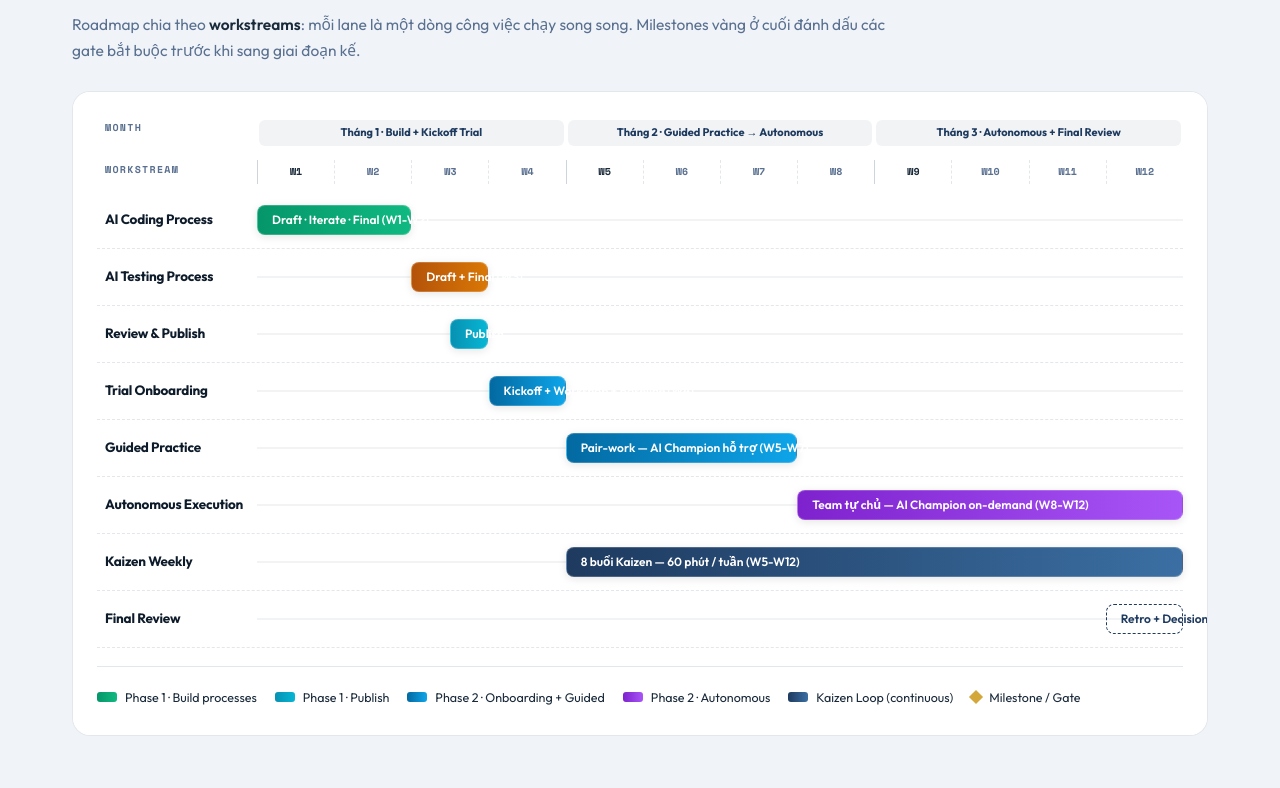
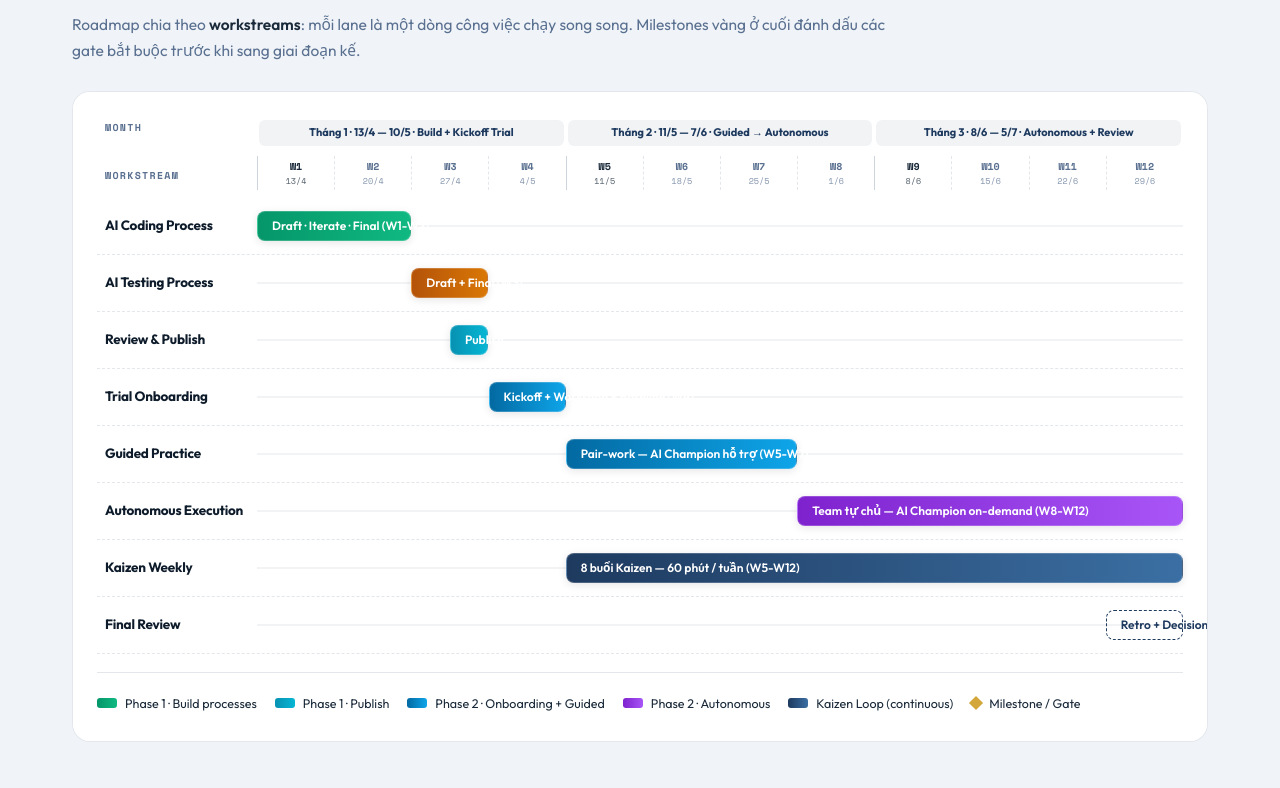
Before and after one commit to mor-nhatlq/ai-adoption-proposal, a plain HTML site: page index.html in a window 1280 px wide. Shown: the part 1372-2160 px from the top of the page. Drawn offline with nearby package versions, Linux system fonts and the light colour scheme.

Commit message:
feat: add actual dates (13/4 - 5/7/2026) to roadmap

```diff
--- a/index.html
+++ b/index.html
@@ -118,7 +118,8 @@
   /* Week axis */
   .rm-axis{display:grid;grid-template-columns:160px repeat(12,1fr);gap:0;margin-bottom:8px;align-items:end}
   .rm-axis-label{font-family:var(--font-mono);font-size:10px;font-weight:700;color:var(--text-dim);text-transform:uppercase;letter-spacing:1.3px;padding:6px 8px}
-  .rm-week{font-family:var(--font-mono);font-size:10px;font-weight:700;color:var(--text-dim);text-align:center;padding:4px 0;border-left:1px dashed var(--border)}
+  .rm-week{font-family:var(--font-mono);font-size:10px;font-weight:700;color:var(--text-dim);text-align:center;padding:4px 0;border-left:1px dashed var(--border);line-height:1.3}
+  .rm-week small{font-size:8.5px;font-weight:500;opacity:.75;display:block;margin-top:2px}
   .rm-week.month-start{border-left:1.5px solid var(--border-bright);color:var(--text)}
   .rm-month-strip{display:grid;grid-template-columns:160px repeat(12,1fr);margin-bottom:10px}
   .rm-month-strip > div:first-child{padding:0 8px;font-family:var(--font-mono);font-size:10px;font-weight:700;color:var(--text-dim);text-transform:uppercase;letter-spacing:1.3px}
@@ -296,7 +297,7 @@
       với framework <strong>Superpowers</strong> ép tuân thủ 8 bước bắt buộc: Brainstorm &rarr; Design &rarr; Plan &rarr; Execute &rarr; Test &rarr; Review &rarr; Verify &rarr; Finalize.
     </p>
     <div class="hero-meta anim" style="--i:3">
-      <div class="hero-meta-item"><span class="hero-meta-label">Duration</span><span class="hero-meta-value">3 tháng</span></div>
+      <div class="hero-meta-item"><span class="hero-meta-label">Duration</span><span class="hero-meta-value">13/4 &mdash; 5/7/2026 &middot; 12 tuần</span></div>
       <div class="hero-meta-item"><span class="hero-meta-label">Scope</span><span class="hero-meta-value">2 quy trình AI &middot; 4 dự án trial</span></div>
     </div>
   </div>
@@ -337,17 +338,17 @@
       <!-- Month strip -->
       <div class="rm-month-strip">
         <div>Month</div>
-        <div class="rm-month" style="--span:4">Tháng 1 &middot; Build + Kickoff Trial</div>
-        <div class="rm-month" style="--span:4">Tháng 2 &middot; Guided Practice &rarr; Autonomous</div>
-        <div class="rm-month" style="--span:4">Tháng 3 &middot; Autonomous + Final Review</div>
+        <div class="rm-month" style="--span:4">Tháng 1 &middot; 13/4 &mdash; 10/5 &middot; Build + Kickoff Trial</div>
+        <div class="rm-month" style="--span:4">Tháng 2 &middot; 11/5 &mdash; 7/6 &middot; Guided &rarr; Autonomous</div>
+        <div class="rm-month" style="--span:4">Tháng 3 &middot; 8/6 &mdash; 5/7 &middot; Autonomous + Review</div>
       </div>
 
       <!-- Week axis -->
       <div class="rm-axis">
         <div class="rm-axis-label">Workstream</div>
-        <div class="rm-week month-start">W1</div><div class="rm-week">W2</div><div class="rm-week">W3</div><div class="rm-week">W4</div>
-        <div class="rm-week month-start">W5</div><div class="rm-week">W6</div><div class="rm-week">W7</div><div class="rm-week">W8</div>
-        <div class="rm-week month-start">W9</div><div class="rm-week">W10</div><div class="rm-week">W11</div><div class="rm-week">W12</div>
+        <div class="rm-week month-start">W1<br><small>13/4</small></div><div class="rm-week">W2<br><small>20/4</small></div><div class="rm-week">W3<br><small>27/4</small></div><div class="rm-week">W4<br><small>4/5</small></div>
+        <div class="rm-week month-start">W5<br><small>11/5</small></div><div class="rm-week">W6<br><small>18/5</small></div><div class="rm-week">W7<br><small>25/5</small></div><div class="rm-week">W8<br><small>1/6</small></div>
+        <div class="rm-week month-start">W9<br><small>8/6</small></div><div class="rm-week">W10<br><small>15/6</small></div><div class="rm-week">W11<br><small>22/6</small></div><div class="rm-week">W12<br><small>29/6</small></div>
       </div>
 
       <!-- Lane 1: AI Coding Process (W1-W2) -->
@@ -632,7 +633,7 @@
 </div>
 
 <footer>
-  PROPOSAL &middot; AI ADOPTION PLAN &middot; DRAFT v1.0 &middot; 2026-04-12
+  PROPOSAL &middot; AI ADOPTION PLAN &middot; DRAFT v1.0 &middot; Kickoff 2026-04-13
 </footer>
 
 </body>
```
Also changed, not shown: proposal-ai-adoption.html (+10 -9 lines).
